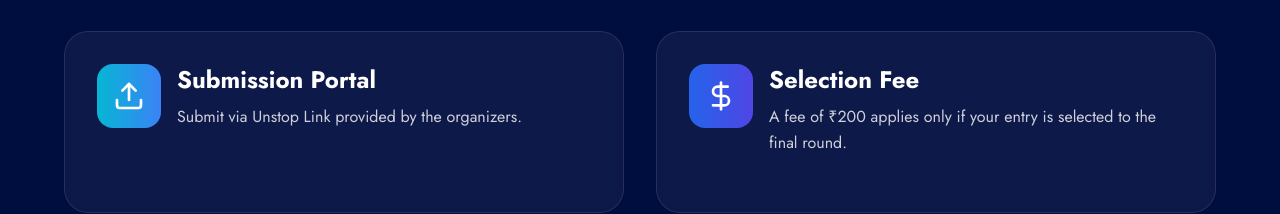
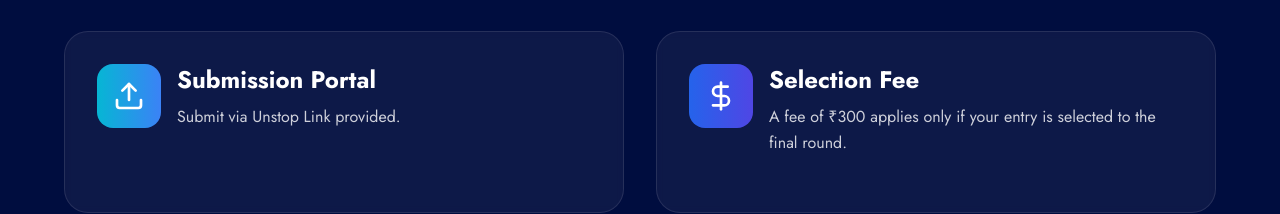
Before and after one commit to FidhaAhamed/evoke25, a React (Vite) app: page / in a window 1280 px wide. Shown: the part 3537-3751 px from the top of the page. Built offline with nearby package versions, Linux system fonts and the light colour scheme.

Commit message:
minor edits

```diff
--- a/src/Pages/FAQ.jsx
+++ b/src/Pages/FAQ.jsx
@@ -40,13 +40,13 @@ const FAQ = () => {
     {
       id: 6,
       question: "Is there a registration fee?",
-      answer: "Initial registration is free. A fee of ₹200 per team is applicable if your project gets selected.",
+      answer: "Initial registration is free. A fee of ₹300 per team is applicable if your project gets selected.",
       icon: CreditCard
     },
     {
       id: 7,
       question: "Will food be provided?",
-      answer: "Yes, lunch will be provided on the day of the expo.",
+      answer: "Yes, Refreshments will be provided on the day of the expo.",
       icon: Utensils
     },
     {
--- a/src/Pages/Guidelines.jsx
+++ b/src/Pages/Guidelines.jsx
@@ -24,14 +24,14 @@ const Guidelines = () => {
     {
       id: 3,
       title: "Submission Portal",
-      description: "Submit via Unstop Link provided by the organizers.",
+      description: "Submit via Unstop Link provided.",
       icon: Upload,
       color: "from-cyan-500 to-blue-500"
     },
     {
       id: 4,
       title: "Selection Fee",
-      description: "A fee of ₹200 applies only if your entry is selected to the final round.",
+      description: "A fee of ₹300 applies only if your entry is selected to the final round.",
       icon: DollarSign,
       color: "from-blue-600 to-indigo-600"
     }
```
